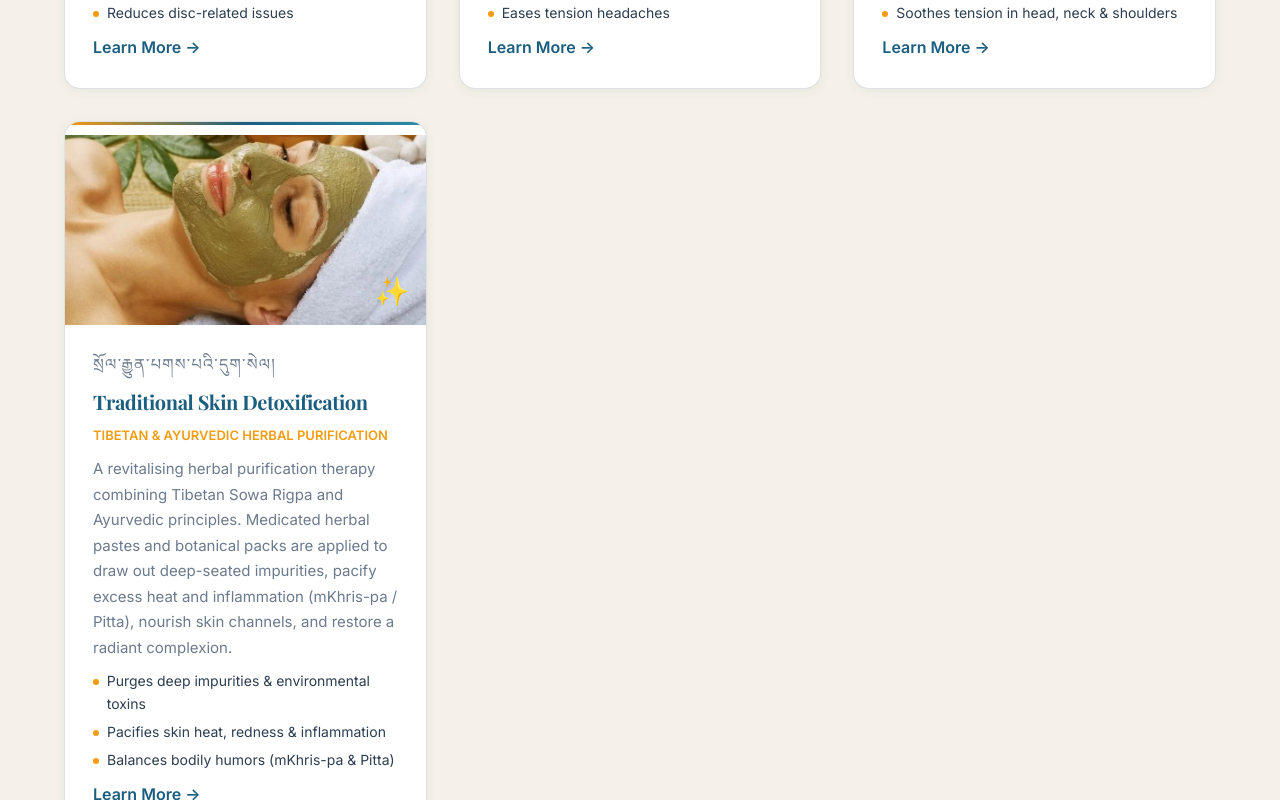
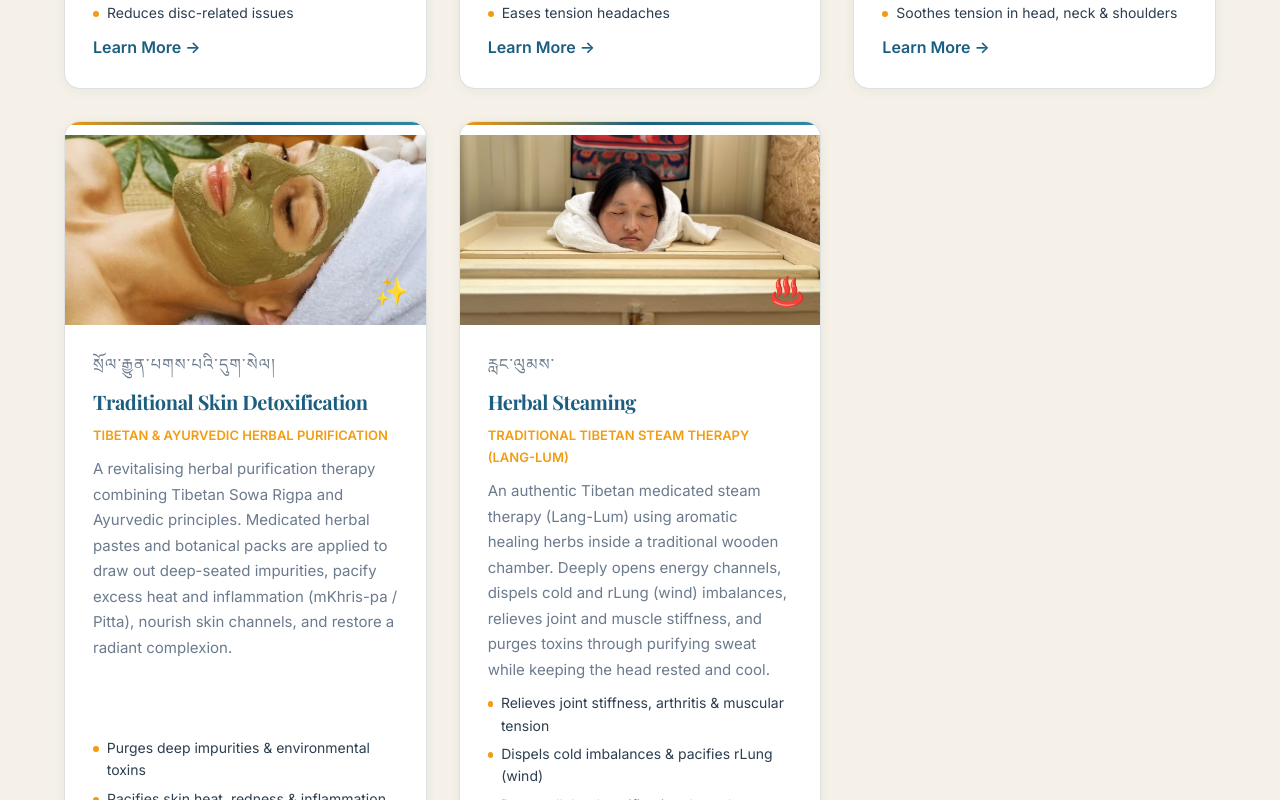
Before and after one commit to tenzin67/Emchi-Dolma, a Next.js app: page / in a window 1280 px wide. Shown: the part 2940-3740 px from the top of the page. Built offline with nearby package versions, Linux system fonts and the light colour scheme; a web font is replaced by a local one.

Commit message:
Add Herbal Steaming (རླང་ལུམས་) service with authentic photo and descriptions

```diff
--- a/components/Footer.tsx
+++ b/components/Footer.tsx
@@ -44,7 +44,7 @@ export default function Footer() {
           <div className="footer-col">
             <h2>Treatments</h2>
             <ul>
-              {['Pulse Reading', 'Kanye', 'Cupping', 'Acupuncture', 'Moxibustion', 'Shirodhara', 'Nasya', 'Skin Detox'].map((service) => (
+              {['Pulse Reading', 'Kanye', 'Cupping', 'Acupuncture', 'Moxibustion', 'Shirodhara', 'Nasya', 'Skin Detox', 'Herbal Steaming'].map((service) => (
                 <li key={service}>
                   <Link href="/services">{service}</Link>
                 </li>
--- a/src/content/services.json
+++ b/src/content/services.json
@@ -168,5 +168,22 @@
     ],
     "duration": "45–60 minutes",
     "price": "Available on consultation"
+  },
+  {
+    "id": "herbal-steaming",
+    "image": "/images/herbal-steaming.jpg",
+    "tibetanName": "རླང་ལུམས་",
+    "englishName": "Herbal Steaming",
+    "subtitle": "Traditional Tibetan Steam Therapy (Lang-Lum)",
+    "description": "An authentic Tibetan medicated steam therapy (Lang-Lum) using aromatic healing herbs inside a traditional wooden chamber. Deeply opens energy channels, dispels cold and rLung (wind) imbalances, relieves joint and muscle stiffness, and purges toxins through purifying sweat while keeping the head rested and cool.",
+    "icon": "♨️",
+    "benefits": [
+      "Relieves joint stiffness, arthritis & muscular tension",
+      "Dispels cold imbalances & pacifies rLung (wind)",
+      "Deep cellular detoxification through purifying sweat",
+      "Improves blood circulation & revitalises skin radiance"
+    ],
+    "duration": "30–45 minutes",
+    "price": "Available on consultation"
   }
 ]
```
Also changed, not shown: public/images/herbal-steaming.jpg (added).
